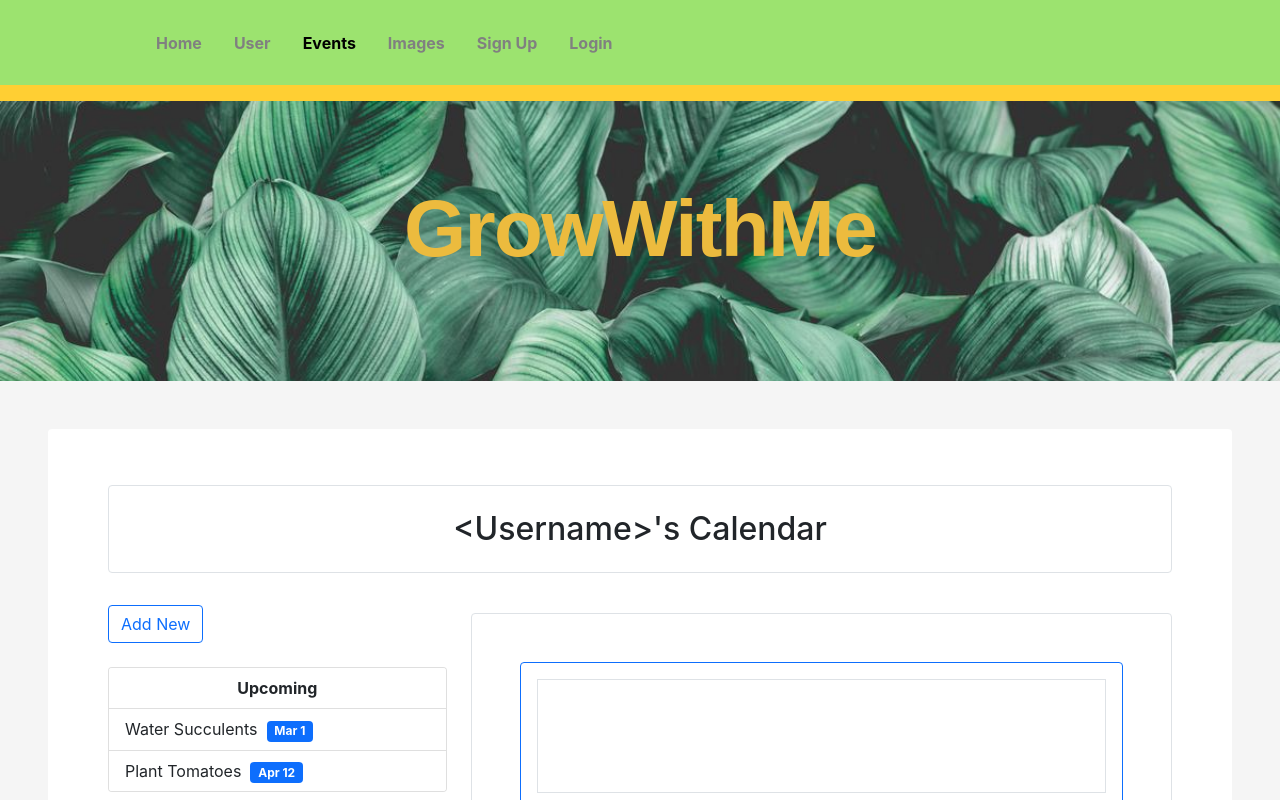
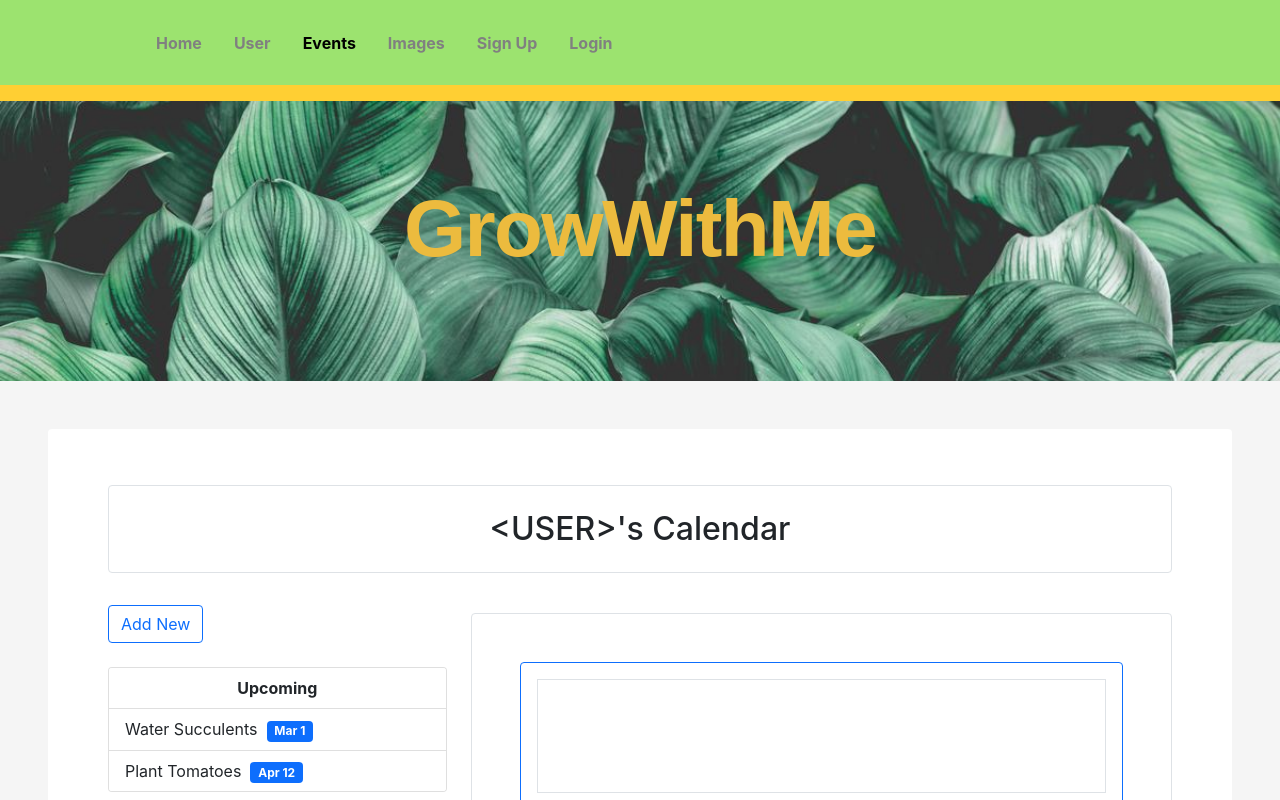
Before and after one commit to hussaino03/hoohacks2022, a React (Create React App) app in the folder client/: page /events in a window 1280 px wide. Shown: the top 800 px of the page. Built offline with nearby package versions, Linux system fonts and the light colour scheme.

Commit message:
Update events.js

```diff
--- a/client/src/pages/navbar/events.js
+++ b/client/src/pages/navbar/events.js
@@ -11,7 +11,7 @@ const Events = () => {
     <div className="container-fluid py-2">
         <div className="row">
             <div className="col-12">
-                <h1 className="fs-2 text-center p-4 rounded border">&lt;Username&gt;'s Calendar</h1>
+                <h1 className="fs-2 text-center p-4 rounded border">&lt;USER&gt;'s Calendar</h1>
             </div>
         </div>
         <div className="row mt-3">
```
